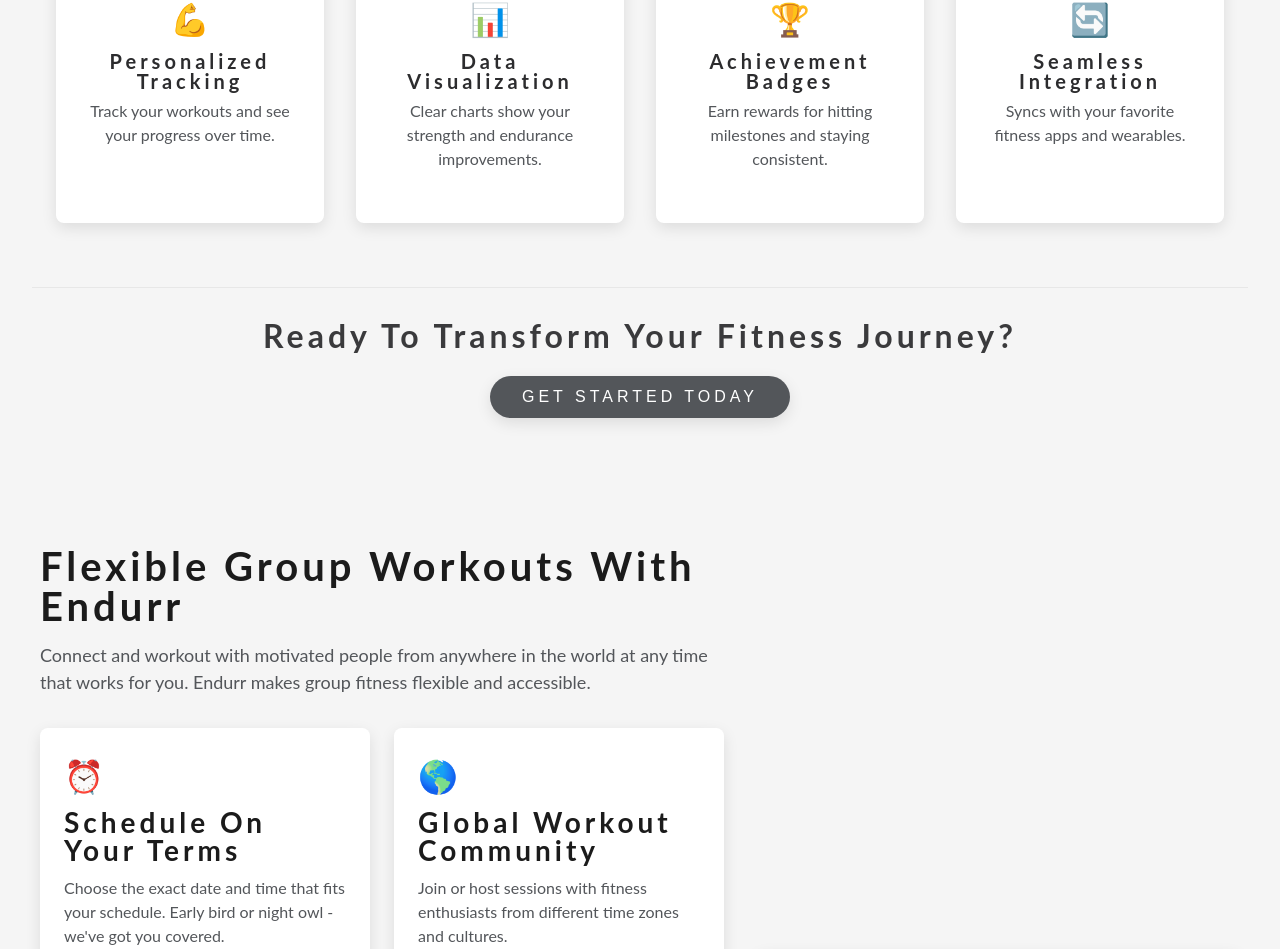
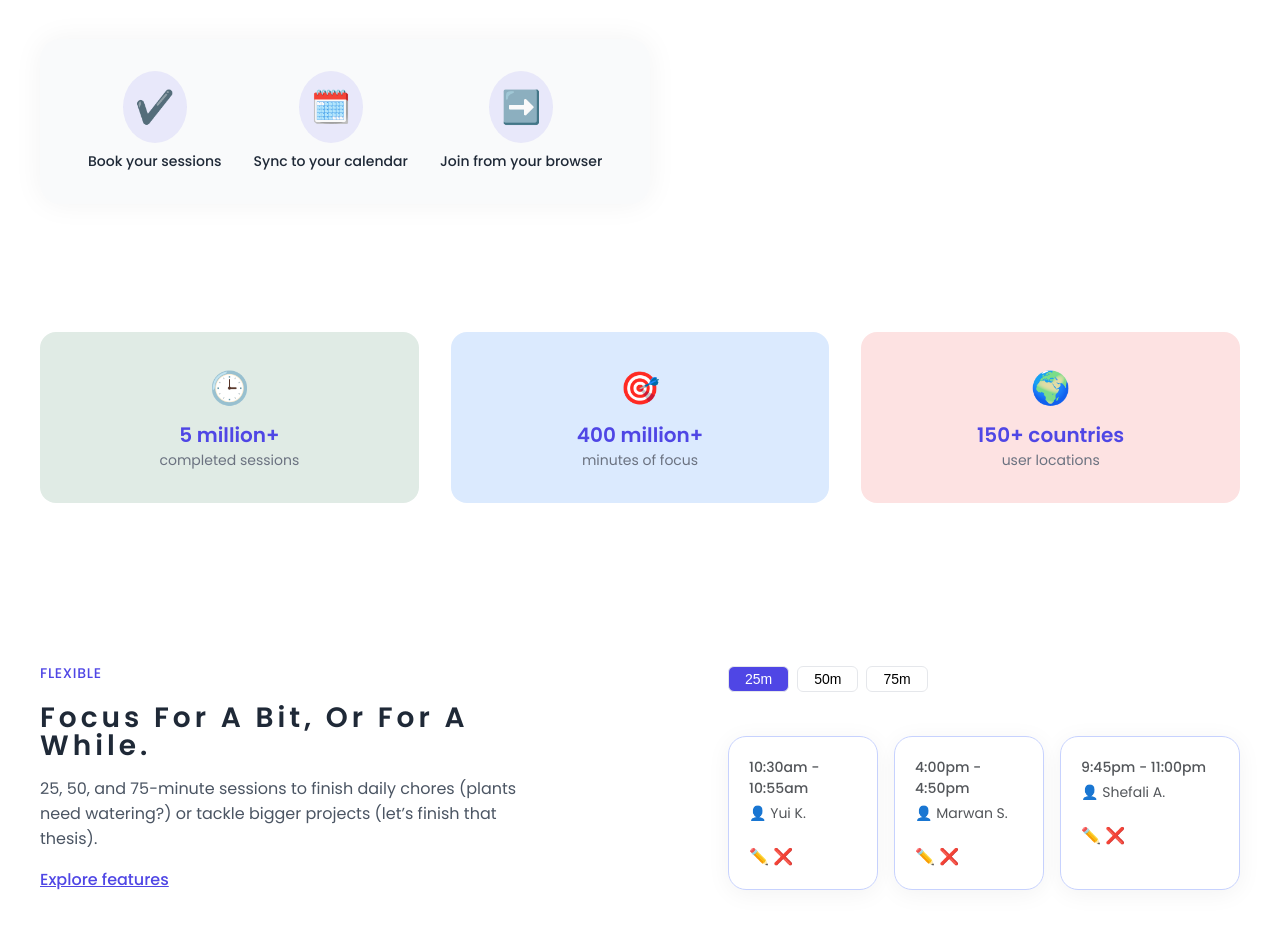
Before and after one commit to GUMELINNOVATION/ENDURR, a React (Create React App) app: page / in a window 1280 px wide. Shown: the part 1762-2711 px from the top of the page. Built offline with nearby package versions, Linux system fonts and the light colour scheme.

Commit message:
update 07-06-2025

```diff
--- a/src/App.css
+++ b/src/App.css
@@ -66,12 +66,7 @@
   scroll-behavior: smooth;
 }
 body {
-  font-family: system-ui, -apple-system, BlinkMacSystemFont, "Segoe UI", Roboto,
-    Oxygen, Ubuntu, Cantarell, "Open Sans", "Helvetica Neue", sans-serif;
-  background: var(--clr-white);
-  color: var(--clr-grey-1);
-  line-height: 1.5;
-  font-size: 0.875rem;
+  background-color: white;
 }
 ul {
   list-style-type: none;
@@ -184,6 +179,10 @@
 ===============
 */
 
+.nav-icon i {
+  color: white;
+}
+
 .hero {
   min-height: 100vh;
   background: var(--clr-primary-5);
@@ -239,6 +238,9 @@
 /* section added to globals */
 /* title added to globals */
 /* section center added to globals */
+.section {
+  background: white;
+}
 .about-img,
 .about-info {
   margin-bottom: 2rem;
@@ -280,146 +282,131 @@
 ===============
 */
 .seamless-container {
-  font-family: var(--ff-primary);
-  padding: 4rem 2rem;
-  background-color: var(--clr-primary-10);
-  color: var(--clr-grey-1);
-  animation: fadeIn 1s ease-in;
+  background-color: white;
+  padding: 5rem 2rem;
+  display: flex;
+  flex-direction: column;
+  gap: 4rem;
+  align-items: center;
 }
 
 .seamless-header {
-  text-align: center;
-  margin-bottom: 3rem;
+  max-width: 1200px;
+  display: flex;
+  flex-direction: column;
+  text-align: left;
+  gap: 0.5rem;
+  align-items: flex-start;
+  width: 100%;
+}
+
+.seamless-header .tagline {
+  font-size: 0.75rem;
+  color: #4f46e5;
+  font-weight: 600;
+  letter-spacing: 0.05em;
+  text-transform: uppercase;
 }
 
 .seamless-header h1 {
-  font-size: 2.75rem;
-  color: var(--clr-primary-2);
+  font-size: 2rem;
+  font-weight: 700;
+  color: #1f2937;
+  margin-bottom: 0.5rem;
 }
 
-.seamless-header .tagline {
-  font-size: 1.25rem;
-  color: var(--clr-grey-5);
-  margin-top: 0.5rem;
+.seamless-header p {
+  font-size: 1rem;
+  color: #4b5563;
+  max-width: 500px;
+  margin-bottom: 1rem;
 }
 
+.seamless-header a {
+  color: #4f46e5;
+  font-weight: 500;
+  text-decoration: underline;
+}
+
+/* 3-step Visual Section */
 .features-section {
+  display: flex;
+  gap: 3rem;
+  justify-content: space-between;
+  align-items: center;
+  flex-wrap: wrap;
   max-width: 1200px;
-  margin: 0 auto 4rem auto;
+  width: 100%;
+}
+
+.feature-visual {
+  background: #f9fafb;
+  border-radius: 20px;
+  box-shadow: 0 0 30px rgba(0, 0, 0, 0.05);
+  padding: 2rem 3rem;
+  display: flex;
+  gap: 2rem;
+  justify-content: space-between;
+}
+
+.step {
+  display: flex;
+  flex-direction: column;
+  align-items: center;
+  text-align: center;
+  gap: 0.5rem;
+  min-width: 100px;
+}
+
+.step-icon {
+  background-color: rgba(79, 70, 229, 0.1);
+  color: #4f46e5;
+  font-size: 2rem;
+  padding: 0.75rem;
+  border-radius: 50%;
+}
+
+.step-text {
+  font-size: 0.875rem;
+  font-weight: 500;
+  color: #1f2937;
+}
+
+/* Stats Row */
+.stats-row {
+  display: flex;
+  justify-content: center;
+  gap: 2rem;
+  flex-wrap: wrap;
+  margin-top: 4rem;
+  max-width: 1200px;
+  width: 100%;
+}
+
+.stat-box {
+  background-color: #e5e7eb;
+  border-radius: 16px;
+  padding: 2rem;
+  flex: 1;
+  min-width: 250px;
   text-align: center;
 }
 
-.features-section h2 {
+.stat-icon {
   font-size: 2rem;
-  color: var(--clr-primary-4);
-  margin-bottom: 2rem;
+  margin-bottom: 0.5rem;
+  color: #4f46e5;
 }
 
-.features-grid {
-  display: grid;
-  grid-template-columns: repeat(auto-fit, minmax(240px, 1fr));
-  gap: 2rem;
-  padding: 0 1rem;
+.stat-value {
+  font-size: 1.25rem;
+  font-weight: bold;
+  color: #4f46e5;
 }
 
-.feature-card {
-  background-color: var(--clr-white);
-  border-radius: var(--radius);
-  padding: 2rem;
-  box-shadow: var(--light-shadow);
-  transition: var(--transition);
-  animation: slideUp 1s ease forwards;
-  opacity: 0;
-}
-
-.feature-card:hover {
-  transform: translateY(-8px);
-  box-shadow: var(--dark-shadow);
-}
-
-.feature-icon {
-  font-size: 2.5rem;
-  margin-bottom: 1rem;
-}
-
-.feature-card h3 {
-  font-size: 1.25rem;
-  color: var(--clr-grey-2);
-  margin-bottom: 0.5rem;
-}
-
-.feature-card p {
-  color: var(--clr-grey-5);
-  font-size: 1rem;
-}
-
-.cta-section {
-  text-align: center;
-  padding-top: 2rem;
-  border-top: 1px solid var(--clr-grey-9);
-}
-
-.cta-section h2 {
-  font-size: 2rem;
-  margin-bottom: 1.5rem;
-  color: var(--clr-primary-3);
-}
-
-.cta-btn {
-  padding: 0.75rem 2rem;
-  font-size: 1rem;
-  background-color: var(--clr-primary-5);
-  color: var(--clr-white);
-  border: none;
-  border-radius: 2rem;
-  cursor: pointer;
-  box-shadow: var(--light-shadow);
-  transition: var(--transition);
-}
-
-.cta-btn:hover {
-  background-color: var(--clr-primary-4);
-  transform: translateY(-2px);
-  box-shadow: var(--dark-shadow);
-}
-
-/* Animations */
-@keyframes fadeIn {
-  from {
-    opacity: 0;
-    transform: translateY(30px);
-  }
-  to {
-    opacity: 1;
-    transform: translateY(0);
-  }
-}
-
-@keyframes slideUp {
-  0% {
-    opacity: 0;
-    transform: translateY(30px);
-  }
-  100% {
-    opacity: 1;
-    transform: translateY(0);
-  }
-}
-
-/* Responsive */
-@media (max-width: 600px) {
-  .seamless-header h1 {
-    font-size: 2rem;
-  }
-
-  .features-section h2,
-  .cta-section h2 {
-    font-size: 1.5rem;
-  }
-
-  .cta-btn {
-    width: 100%;
-  }
+.stat-label {
+  font-size: 0.875rem;
+  color: #6b7280;
 }
 
 /*
@@ -427,203 +414,126 @@
 Featured Tours
 ===============
 */
-
-.flexible-container {
-  background: var(--clr-primary-10);
-  padding: 4rem 2rem;
-  font-family: var(--ff-primary);
-  color: var(--clr-grey-1);
-  animation: fadeIn 1.2s ease-in;
+/* Flexible Section */
+.flexible-section {
+  background-color: white;
+  padding: 5rem 2rem;
 }
 
-.flexible-content {
-  display: flex;
-  flex-wrap: wrap;
-  gap: 2rem;
+.flexible-wrapper {
   max-width: 1200px;
   margin: 0 auto;
+  display: flex;
+  flex-direction: column;
+  gap: 4rem;
   align-items: center;
+  justify-content: space-between;
 }
 
-.flexible-text {
-  flex: 1 1 600px;
-  animation: slideInLeft 1s ease;
+@media (min-width: 768px) {
+  .flexible-wrapper {
+    flex-direction: row;
+  }
 }
 
-.flexible-image {
-  flex: 1 1 400px;
-  position: relative;
-  border-radius: var(--radius);
-  overflow: hidden;
-  animation: slideInRight 1s ease;
-  box-shadow: var(--light-shadow);
+/* Text Side */
+.flexible-text {
+  max-width: 500px;
 }
 
-.flexible-image img {
-  width: 100%;
-  display: block;
-  border-radius: var(--radius);
-  transition: transform var(--transition);
+.tagline {
+  font-size: 0.875rem;
+  color: #4f46e5; /* Indigo-600 */
+  font-weight: 500;
+  text-transform: uppercase;
+  letter-spacing: 0.05em;
 }
 
-.flexible-image:hover img {
-  transform: scale(1.05);
+.headline {
+  font-size: 1.75rem;
+  font-weight: bold;
+  color: #1f2937; /* Gray-900 */
+  margin-bottom: 1rem;
 }
 
-.image-overlay {
-  position: absolute;
-  bottom: 0;
-  background: rgba(0, 0, 0, 0.4);
-  color: var(--clr-white);
-  width: 100%;
-  padding: 1rem;
-  font-style: italic;
-  text-align: center;
-  border-radius: 0 0 var(--radius) var(--radius);
+.description {
+  font-size: 1rem;
+  color: #4b5563; /* Gray-600 */
+  margin-bottom: 1rem;
 }
 
-h1 {
-  font-size: 2.5rem;
-  margin-bottom: 1rem;
-  color: var(--clr-grey-1);
+.explore-link {
+  color: #4f46e5;
+  text-decoration: underline;
+  font-weight: 500;
 }
 
-.intro-text {
-  font-size: 1.125rem;
-  color: var(--clr-grey-5);
-  margin-bottom: 2rem;
+/* Right Side */
+.flexible-visual {
+  position: relative;
+  display: flex;
+  flex-direction: column;
+  gap: 1rem;
 }
 
-.feature-list {
-  display: grid;
-  grid-template-columns: repeat(auto-fit, minmax(250px, 1fr));
-  gap: 1.5rem;
-  margin-bottom: 2.5rem;
-}
-
-.feature-item {
-  background: var(--clr-white);
-  border-radius: var(--radius);
-  padding: 1.5rem;
-  box-shadow: var(--light-shadow);
-  transition: var(--transition);
-}
-
-.feature-item:hover {
-  transform: translateY(-5px);
-  box-shadow: var(--dark-shadow);
-}
-
-.feature-icon {
-  font-size: 2rem;
+.duration-tabs {
+  display: flex;
+  gap: 0.5rem;
   margin-bottom: 0.5rem;
 }
 
-.schedule-demo {
-  background-color: var(--clr-grey-10);
-  padding: 1.5rem;
-  border-radius: var(--radius);
-  margin-bottom: 2rem;
+.tab {
+  padding: 0.25rem 1rem;
+  border: 1px solid #e5e7eb;
+  border-radius: 6px;
+  font-size: 0.875rem;
+  font-weight: 500;
+  background-color: white;
+  cursor: pointer;
 }
 
-.schedule-demo h3 {
-  margin-bottom: 1rem;
-  color: var(--clr-grey-2);
+.tab.active {
+  background-color: #4f46e5;
+  color: white;
 }
 
-.schedule-demo ol {
-  padding-left: 1.2rem;
-}
-
-.schedule-demo li {
-  margin-bottom: 0.5rem;
-  color: var(--clr-grey-5);
-}
-
-.cta-buttons {
+.session-cards {
   display: flex;
   gap: 1rem;
   flex-wrap: wrap;
 }
 
-.cta-button {
-  padding: 0.75rem 1.5rem;
-  font-size: 1rem;
-  border-radius: 2rem;
-  border: none;
-  cursor: pointer;
-  transition: var(--transition);
-  box-shadow: var(--light-shadow);
+.card {
+  background-color: #eef2ff;
+  border: 1px solid #c7d2fe;
+  border-radius: 10px;
+  padding: 1rem;
+  width: 150px;
+  font-size: 0.875rem;
+  color: #1f2937;
+  box-shadow: 0 1px 3px rgba(0, 0, 0, 0.05);
 }
 
-.cta-button.primary {
-  background-color: var(--clr-primary-5);
-  color: var(--clr-white);
+.card.large {
+  width: 180px;
 }
 
-.cta-button.primary:hover {
-  background-color: var(--clr-primary-4);
-  transform: translateY(-2px);
+.time {
+  font-weight: 500;
+  margin-bottom: 0.25rem;
 }
 
-.cta-button.secondary {
-  background-color: var(--clr-primary-9);
-  color: var(--clr-primary-1);
+.user {
+  font-size: 0.875rem;
 }
 
-.cta-button.secondary:hover {
-  background-color: var(--clr-primary-8);
-  transform: translateY(-2px);
-}
-
-/* Animations */
-@keyframes fadeIn {
-  from {
-    opacity: 0;
-    transform: translateY(20px);
-  }
-  to {
-    opacity: 1;
-    transform: translateY(0);
-  }
-}
-
-@keyframes slideInLeft {
-  from {
-    opacity: 0;
-    transform: translateX(-50px);
-  }
-  to {
-    opacity: 1;
-    transform: translateX(0);
-  }
-}
-
-@keyframes slideInRight {
-  from {
-    opacity: 0;
-    transform: translateX(50px);
-  }
-  to {
-    opacity: 1;
-    transform: translateX(0);
-  }
-}
-
-/* Responsive */
-@media (max-width: 768px) {
-  .flexible-content {
-    flex-direction: column;
-  }
-
-  h1 {
-    font-size: 2rem;
-  }
-
-  .cta-buttons {
-    flex-direction: column;
-    align-items: stretch;
-  }
+.icons {
+  margin-top: 0.5rem;
+  display: flex;
+  gap: 0.5rem;
+  color: #4f46e5;
+  font-size: 1rem;
+  cursor: pointer;
 }
 
 /* HowItWorks.css */
@@ -631,7 +541,7 @@
 .hiw-container {
   font-family: var(--ff-primary);
   padding: 4rem 2rem;
-  background-color: var(--clr-primary-10);
+  background-color: white;
   color: var(--clr-grey-1);
   animation: fadeIn 1s ease-in;
 }
@@ -993,7 +903,7 @@
   max-width: 800px;
   margin: 4rem auto;
   padding: 2rem;
-  background-color: var(--clr-primary-10);
+  background-color: white;
   font-family: var(--ff-primary);
   border-radius: var(--radius);
   box-shadow: var(--light-shadow);
@@ -1011,22 +921,6 @@
   display: flex;
   flex-direction: column;
   gap: 1.5rem;
-}
-
-.faq-item {
-  background-color: var(--clr-white);
-  border: 1px solid var(--clr-grey-9);
-  border-radius: var(--radius);
-  box-shadow: var(--light-shadow);
-  padding: 1rem 1.5rem;
-  cursor: pointer;
-  transition: var(--transition);
-  overflow: hidden;
-}
-
-.faq-item:hover {
-  box-shadow: var(--dark-shadow);
-  transform: translateY(-2px);
 }
 
 .faq-question {
@@ -1099,11 +993,7 @@
 /* testimonials */
 .testimonials-section {
   padding: 4rem 2rem;
-  background: linear-gradient(
-    to right,
-    var(--clr-primary-10),
-    var(--clr-grey-10)
-  );
+
   font-family: var(--ff-primary);
   text-align: center;
 }
--- a/src/component/Flexible.js
+++ b/src/component/Flexible.js
@@ -1,92 +1,47 @@
 import React from "react";
-import image from "../images/flexible.jpeg"; // Adjust the path as necessary
+import sessionImage from "../images/flexible.jpeg"; // Placeholder image, replace if needed
 
 const Flexible = () => {
   return (
-    <div className="flexible-container" id="flexible">
-      <div className="flexible-content">
+    <div className="flexible-section" id="flexible">
+      <div className="flexible-wrapper">
+        {/* LEFT TEXT SECTION */}
         <div className="flexible-text">
-          <h1>Flexible Group Workouts with Endurr</h1>
-          <p className="intro-text">
-            Connect and workout with motivated people from anywhere in the world
-            at any time that works for you. Endurr makes group fitness flexible
-            and accessible.
+          <p className="tagline">FLEXIBLE</p>
+          <h2 className="headline">Focus for a bit, or for a while.</h2>
+          <p className="description">
+            25, 50, and 75-minute sessions to finish daily chores (plants need
+            watering?) or tackle bigger projects (let’s finish that thesis).
           </p>
+          <a href="#" className="explore-link">
+            Explore features
+          </a>
+        </div>
 
-          <div className="feature-list">
-            <div className="feature-item">
-              <div className="feature-icon" aria-label="Clock emoji">
-                ⏰
-              </div>
-              <h3>Schedule On Your Terms</h3>
-              <p>
-                Choose the exact date and time that fits your schedule. Early
-                bird or night owl - we've got you covered.
-              </p>
-            </div>
-
-            <div className="feature-item">
-              <div className="feature-icon" aria-label="Globe emoji">
-                🌎
-              </div>
-              <h3>Global Workout Community</h3>
-              <p>
-                Join or host sessions with fitness enthusiasts from different
-                time zones and cultures.
-              </p>
-            </div>
-
-            <div className="feature-item">
-              <div className="feature-icon" aria-label="Repeat arrows emoji">
-                🔄
-              </div>
-              <h3>Adjustable Commitment</h3>
-              <p>
-                From one-time sessions to regular weekly meetups - control your
-                level of involvement.
-              </p>
-            </div>
-
-            <div className="feature-item">
-              <div className="feature-icon" aria-label="Chat emoji">
-                💬
-              </div>
-              <h3>Real-Time Connection</h3>
-              <p>
-                Chat and motivate each other during workouts through our
-                integrated platform.
-              </p>
-            </div>
+        {/* RIGHT VISUAL SECTION */}
+        <div className="flexible-visual">
+          <div className="duration-tabs">
+            <button className="tab active">25m</button>
+            <button className="tab">50m</button>
+            <button className="tab">75m</button>
           </div>
 
-          <div className="schedule-demo">
-            <h3>How Scheduling Works:</h3>
-            <ol>
-              <li>Select "Create Session" from your dashboard</li>
-              <li>Choose your workout type and difficulty level</li>
-              <li>Set your preferred date and time</li>
-              <li>Open it to the community or invite specific friends</li>
-              <li>Meet your workout partners at the scheduled time!</li>
-            </ol>
-          </div>
-
-          <div className="cta-buttons">
-            <button
-              className="cta-button primary"
-              aria-label="Schedule your first session"
-            >
-              Schedule Your First Session
-            </button>
-          </div>
-        </div>
-
-        <div className="flexible-image">
-          <img src={image} alt="Group of people working out together online" />
-          <div className="image-overlay">
-            <p>
-              "The energy of group workouts with the flexibility of your
-              schedule"
-            </p>
+          <div className="session-cards">
+            <div className="card small">
+              <p className="time">10:30am - 10:55am</p>
+              <p className="user">👤 Yui K.</p>
+              <div className="icons">✏️ ❌</div>
+            </div>
+            <div className="card medium">
+              <p className="time">4:00pm - 4:50pm</p>
+              <p className="user">👤 Marwan S.</p>
+              <div className="icons">✏️ ❌</div>
+            </div>
+            <div className="card large">
+              <p className="time">9:45pm - 11:00pm</p>
+              <p className="user">👤 Shefali A.</p>
+              <div className="icons">✏️ ❌</div>
+            </div>
           </div>
         </div>
       </div>
--- a/src/component/Seamless.js
+++ b/src/component/Seamless.js
@@ -4,39 +4,50 @@
 const Seamless = () => {
   return (
     <div className="seamless-container" id="seamless">
-      <header className="seamless-header">
-        <h1>Seamless Fitness</h1>
-        <p className="tagline">Achieve your gym goals effortlessly</p>
-      </header>
+      <div className="seamless-header">
+        <span className="tagline">Seamless</span>
+        <h1>Get stuff done, seamlessly</h1>
+        <p>
+          Book sessions, sync with your calendar, and join video calls directly
+          from your browser, on desktop or mobile. No additional downloads
+          required.
+        </p>
+        <a href="#">Explore features</a>
+      </div>
+
       <div className="features-section">
-        <h2>Seamless Features</h2>
-        <div className="features-grid">
-          <div className="feature-card">
-            <div className="feature-icon">💪</div>
-            <h3>Personalized Tracking</h3>
-            <p>Track your workouts and see your progress over time.</p>
+        <div className="feature-visual">
+          <div className="step">
+            <div className="step-icon">✔️</div>
+            <div className="step-text">Book your sessions</div>
           </div>
-          <div className="feature-card">
-            <div className="feature-icon">📊</div>
-            <h3>Data Visualization</h3>
-            <p>Clear charts show your strength and endurance improvements.</p>
+          <div className="step">
+            <div className="step-icon">🗓️</div>
+            <div className="step-text">Sync to your calendar</div>
           </div>
-          <div className="feature-card">
-            <div className="feature-icon">🏆</div>
-            <h3>Achievement Badges</h3>
-            <p>Earn rewards for hitting milestones and staying consistent.</p>
-          </div>
-          <div className="feature-card">
-            <div className="feature-icon">🔄</div>
-            <h3>Seamless Integration</h3>
-            <p>Syncs with your favorite fitness apps and wearables.</p>
+          <div className="step">
+            <div className="step-icon">➡️</div>
+            <div className="step-text">Join from your browser</div>
           </div>
         </div>
       </div>
 
-      <div className="cta-section">
-        <h2>Ready to Transform Your Fitness Journey?</h2>
-        <button className="btn cta-btn">Get Started Today</button>
+      <div className="stats-row">
+        <div className="stat-box" style={{ backgroundColor: "#e0ebe5" }}>
+          <div className="stat-icon">🕒</div>
+          <div className="stat-value">5 million+</div>
+          <div className="stat-label">completed sessions</div>
+        </div>
+        <div className="stat-box" style={{ backgroundColor: "#dbeafe" }}>
+          <div className="stat-icon">🎯</div>
+          <div className="stat-value">400 million+</div>
+          <div className="stat-label">minutes of focus</div>
+        </div>
+        <div className="stat-box" style={{ backgroundColor: "#fde2e2" }}>
+          <div className="stat-icon">🌍</div>
+          <div className="stat-value">150+ countries</div>
+          <div className="stat-label">user locations</div>
+        </div>
       </div>
     </div>
   );
--- a/src/dashboard/index.css
+++ b/src/dashboard/index.css
@@ -2,7 +2,7 @@
 
 body {
   font-family: "Poppins", sans-serif;
-  background: linear-gradient(to right, #f4f7f9, #eef2f7);
+
   margin: 0;
   padding: 0;
   color: #333;
```
Also changed, not shown: public/index.html (+2 -12 lines).
